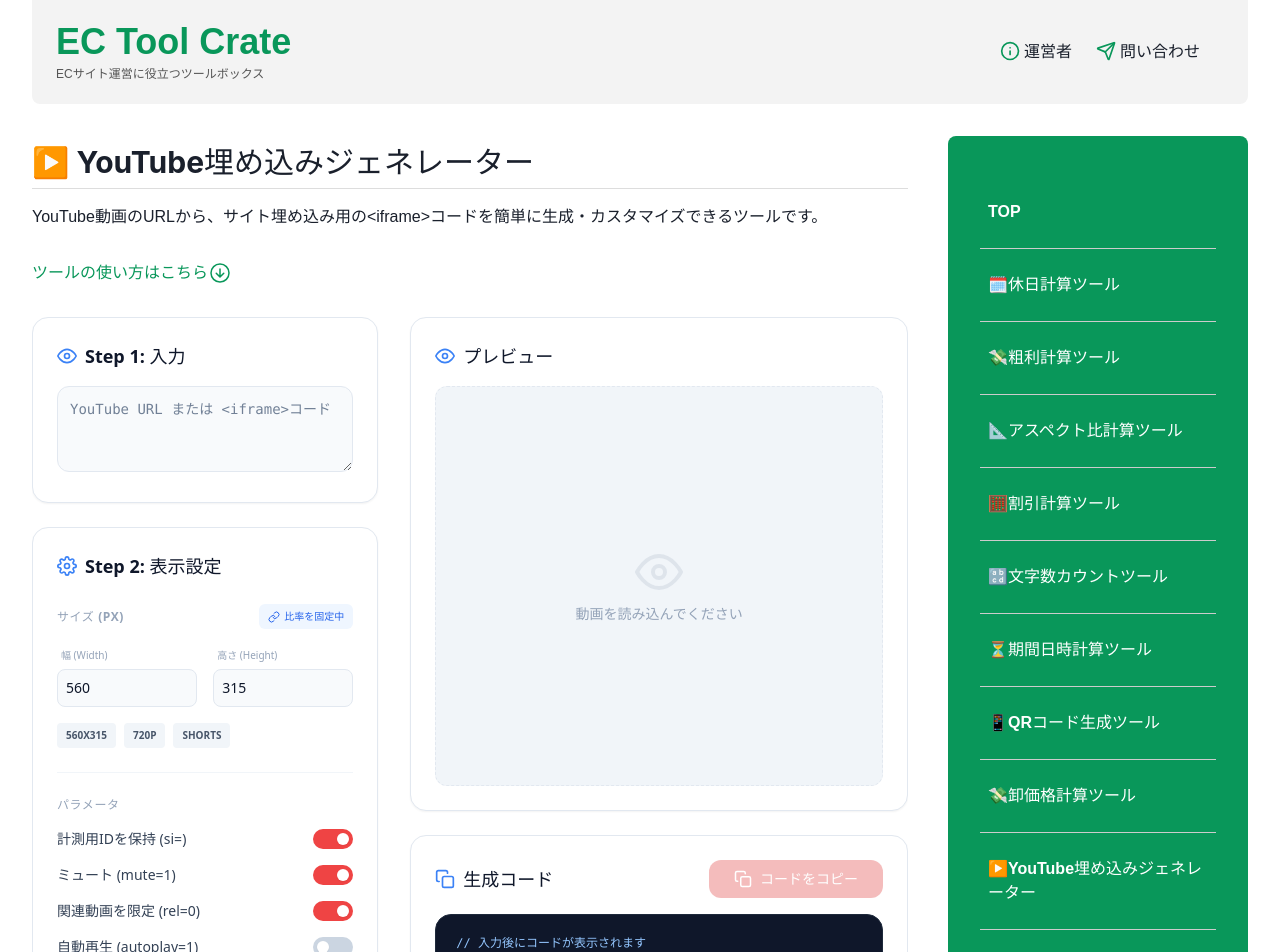
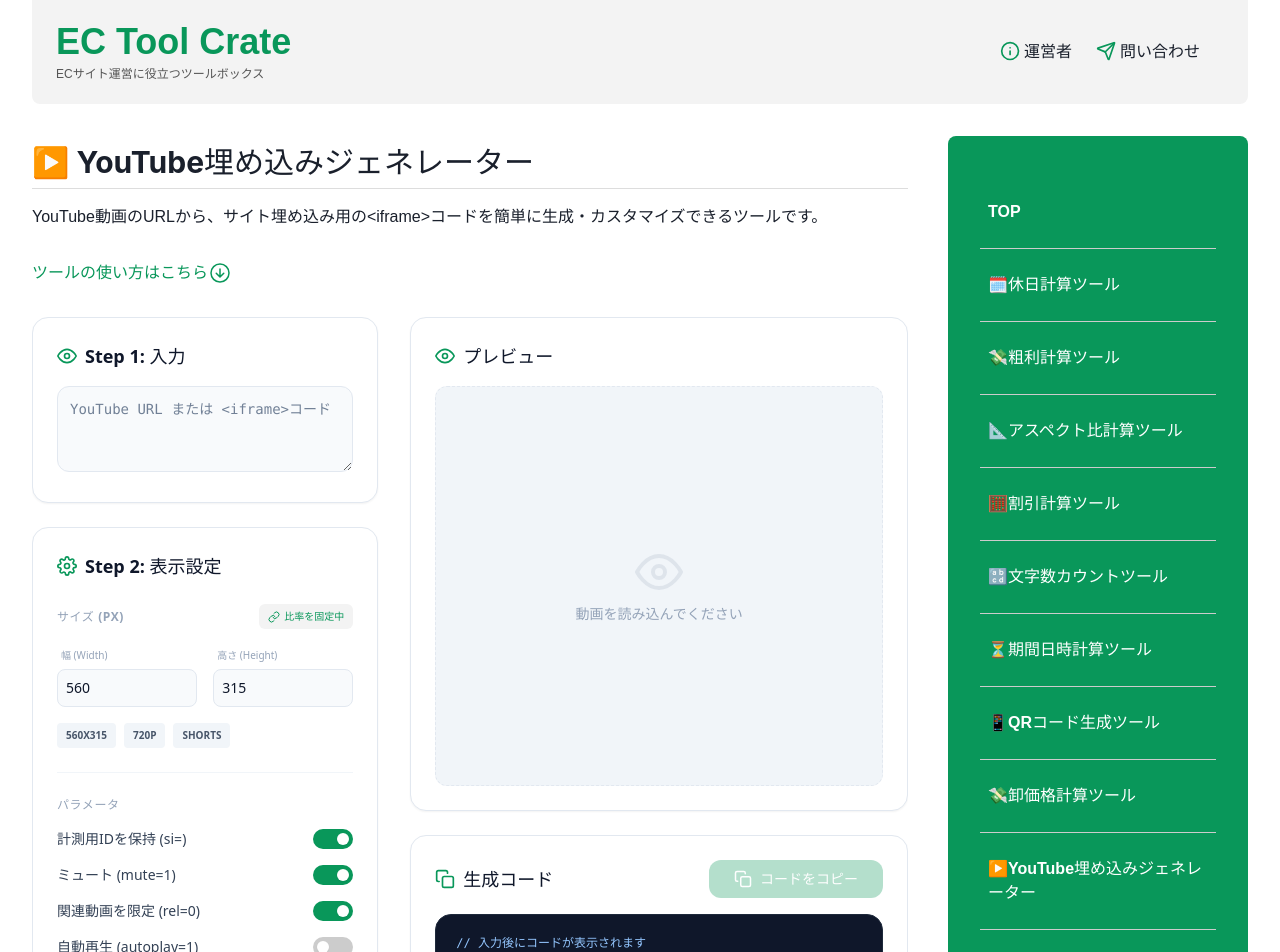
Before and after one commit to mimihokuro/app, a React (Vite) app: page /youtube-embed-generator in a window 1280 px wide. Shown: the top 952 px of the page. Built offline with nearby package versions, Linux system fonts and the light colour scheme.

Commit message:
💄Youtubeジェネレーターに使用している色をテーマに合わせて変更

```diff
--- a/src/features/youtube-embed-generator/YoutubeEmbedGeneratorFeature.jsx
+++ b/src/features/youtube-embed-generator/YoutubeEmbedGeneratorFeature.jsx
@@ -1,5 +1,8 @@
 import React, { useState, useEffect, useCallback } from 'react';
 import { FiCopy, FiCheck, FiSettings, FiEye, FiLink } from 'react-icons/fi';
+import customTheme from '../../theme/index.jsx';
+
+const { primary, secondary, colorGrayLightest, colorGray, colorGrayDark, colorWhite } = customTheme.colors;
 
 const YoutubeEmbedGeneratorFeature = () => {
   const [inputContent, setInputContent] = useState('');
@@ -154,13 +157,14 @@
           <div className="lg:col-span-5 space-y-6">
             <section className="bg-white p-6 rounded-2xl shadow-sm border border-slate-200">
               <h2 className="text-lg font-semibold mb-4 flex items-center gap-2">
-                <FiEye size={20} className="text-blue-500" />
+                <FiEye size={20} color={primary} />
                 Step 1: 入力
               </h2>
               <textarea
                 rows={3}
                 placeholder="YouTube URL または <iframe>コード"
-                className="w-full p-3 bg-slate-50 border border-slate-200 rounded-xl focus:ring-2 focus:ring-red-500 focus:outline-none transition-all text-sm font-mono"
+                className="w-full p-3 bg-slate-50 border border-slate-200 rounded-xl focus:ring-2 focus:outline-none transition-all text-sm font-mono"
+                style={{ '--tw-ring-color': primary }}
                 value={inputContent}
                 onChange={(e) => setInputContent(e.target.value)}
               />
@@ -168,7 +172,7 @@
 
             <section className="bg-white p-6 rounded-2xl shadow-sm border border-slate-200">
               <h2 className="text-lg font-semibold mb-6 flex items-center gap-2">
-                <FiSettings size={20} className="text-blue-500" />
+                <FiSettings size={20} color={primary} />
                 Step 2: 表示設定
               </h2>
 
@@ -179,7 +183,11 @@
                     <label className="text-xs font-bold text-slate-400 uppercase tracking-wider">サイズ (px)</label>
                     <button
                       onClick={() => setLockRatio(!lockRatio)}
-                      className={`flex items-center gap-1 text-[10px] px-2 py-1 rounded-md transition-all ${lockRatio ? 'bg-blue-50 text-blue-600' : 'bg-slate-50 text-slate-400'}`}
+                      className="flex items-center gap-1 text-[10px] px-2 py-1 rounded-md transition-all"
+                      style={{
+                        backgroundColor: lockRatio ? colorGrayLightest : 'transparent',
+                        color: lockRatio ? primary : colorGrayDark
+                      }}
                     >
                       {lockRatio ? <FiLink size={12} /> : <FiLink size={12} opacity={0.5} />}
                       {lockRatio ? '比率を固定中' : '比率固定なし'}
@@ -190,7 +198,8 @@
                       <span className="text-[10px] text-slate-400 ml-1">幅 (Width)</span>
                       <input
                         type="number"
-                        className="w-full p-2 bg-slate-50 border border-slate-200 rounded-lg text-sm focus:ring-1 focus:ring-blue-400 focus:outline-none"
+                        className="w-full p-2 bg-slate-50 border border-slate-200 rounded-lg text-sm focus:ring-1 focus:outline-none"
+                        style={{ '--tw-ring-color': primary }}
                         value={width}
                         onChange={(e) => handleWidthChange(e.target.value)}
                       />
@@ -199,7 +208,8 @@
                       <span className="text-[10px] text-slate-400 ml-1">高さ (Height)</span>
                       <input
                         type="number"
-                        className="w-full p-2 bg-slate-50 border border-slate-200 rounded-lg text-sm focus:ring-1 focus:ring-blue-400 focus:outline-none"
+                        className="w-full p-2 bg-slate-50 border border-slate-200 rounded-lg text-sm focus:ring-1 focus:outline-none"
+                        style={{ '--tw-ring-color': primary }}
                         value={height}
                         onChange={(e) => handleHeightChange(e.target.value)}
                       />
@@ -232,7 +242,7 @@
           <div className="lg:col-span-7 space-y-6">
             <section className="bg-white p-6 rounded-2xl shadow-sm border border-slate-200">
               <h2 className="text-lg font-semibold mb-4 flex items-center gap-2">
-                <FiEye size={20} className="text-blue-500" />
+                <FiEye size={20} color={primary} />
                 プレビュー
               </h2>
               <div className="bg-slate-100 rounded-xl p-4 flex justify-center items-start min-h-[400px] overflow-auto border border-slate-200 border-dashed">
@@ -274,17 +284,18 @@
             <section className="bg-white p-6 rounded-2xl shadow-sm border border-slate-200">
               <div className="flex justify-between items-center mb-4">
                 <h2 className="text-lg font-semibold flex items-center gap-2">
-                  <FiCopy size={20} className="text-blue-500" />
+                  <FiCopy size={20} color={primary} />
                   生成コード
                 </h2>
                 <button
                   onClick={copyToClipboard}
                   disabled={!embedCode}
-                  className={`flex items-center gap-2 px-6 py-2 rounded-xl text-sm font-bold transition-all ${
-                    copied
-                      ? 'bg-green-500 text-white'
-                      : 'bg-red-600 text-white hover:bg-red-700 disabled:opacity-30'
-                  }`}
+                  className="flex items-center gap-2 px-6 py-2 rounded-xl text-sm font-bold transition-all disabled:opacity-30 disabled:cursor-not-allowed"
+                  style={{
+                    backgroundColor: copied ? secondary : primary,
+                    color: colorWhite,
+                    opacity: !embedCode ? 0.3 : 1
+                  }}
                 >
                   {copied ? <FiCheck size={18} /> : <FiCopy size={18} />}
                   {copied ? 'コピー完了' : 'コードをコピー'}
@@ -304,8 +315,14 @@
 const ToggleItem = ({ label, checked, onChange }) => (
   <div className="flex items-center justify-between group cursor-pointer" onClick={onChange}>
     <div className="text-sm font-medium text-slate-700 group-hover:text-slate-900 transition-colors">{label}</div>
-    <div className={`w-10 h-5 rounded-full relative transition-colors duration-200 ease-in-out shrink-0 ${checked ? 'bg-red-500' : 'bg-slate-300'}`}>
-      <div className={`absolute top-1 w-3 h-3 bg-white rounded-full shadow-sm transition-transform duration-200 ease-in-out ${checked ? 'left-6' : 'left-1'}`} />
+    <div
+      className="w-10 h-5 rounded-full relative transition-colors duration-200 ease-in-out shrink-0"
+      style={{ backgroundColor: checked ? customTheme.colors.primary : customTheme.colors.colorGray }}
+    >
+      <div
+        className={`absolute top-1 w-3 h-3 rounded-full shadow-sm transition-transform duration-200 ease-in-out ${checked ? 'left-6' : 'left-1'}`}
+        style={{ backgroundColor: customTheme.colors.colorWhite }}
+      />
     </div>
   </div>
 );
```
